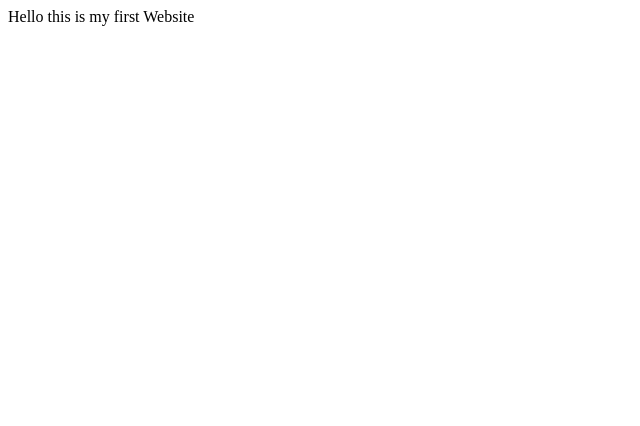
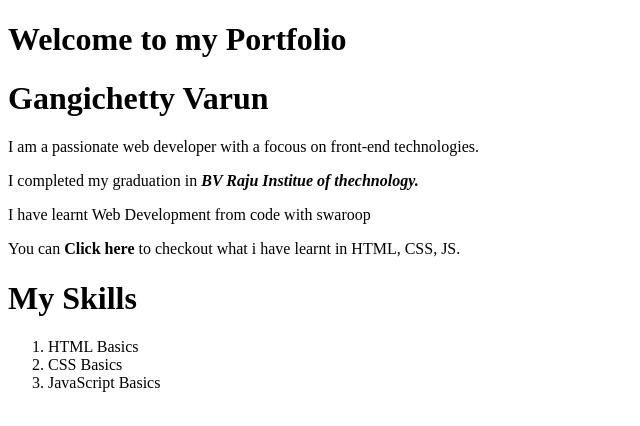
Before and after one commit to varunmittu2001/MyPortfolio, a plain HTML site: page index.html in a window 1280 px wide. Shown: the whole page, without its empty margins (0-640 px from the left). Drawn offline with Linux system fonts and the light colour scheme.

Commit message:
This is my First Website

```diff
--- a/index.html
+++ b/index.html
@@ -1 +1,26 @@
-Hello this is my first Website
+<!DOCTYPE html>
+<html lang="en">
+<head>
+    <meta charset="UTF-8">
+    <meta name="viewport" content="width=device-width, initial-scale=1.0">
+    <title>Document</title>
+</head>
+<body>
+    <h1>Welcome to my Portfolio</h1>
+
+    <h1> Gangichetty Varun</h1>
+
+    <p> I am a passionate web developer with a focous on front-end technologies. </p>
+    <p> I completed my graduation in <em><strong> BV Raju Institue of thechnology. </em></strong> </p>
+    <p> I have learnt Web Development from code with swaroop</p>
+    <p> You can <strong> Click here </strong> to checkout what i have learnt in HTML, CSS, JS.</p>
+
+    <h1> My Skills </h1>
+    <ol>
+         <li> HTML Basics</li>
+        <li> CSS Basics</li>
+        <li> JavaScript Basics</li>
+    </ol>
+</body>
+
+</html>
```
